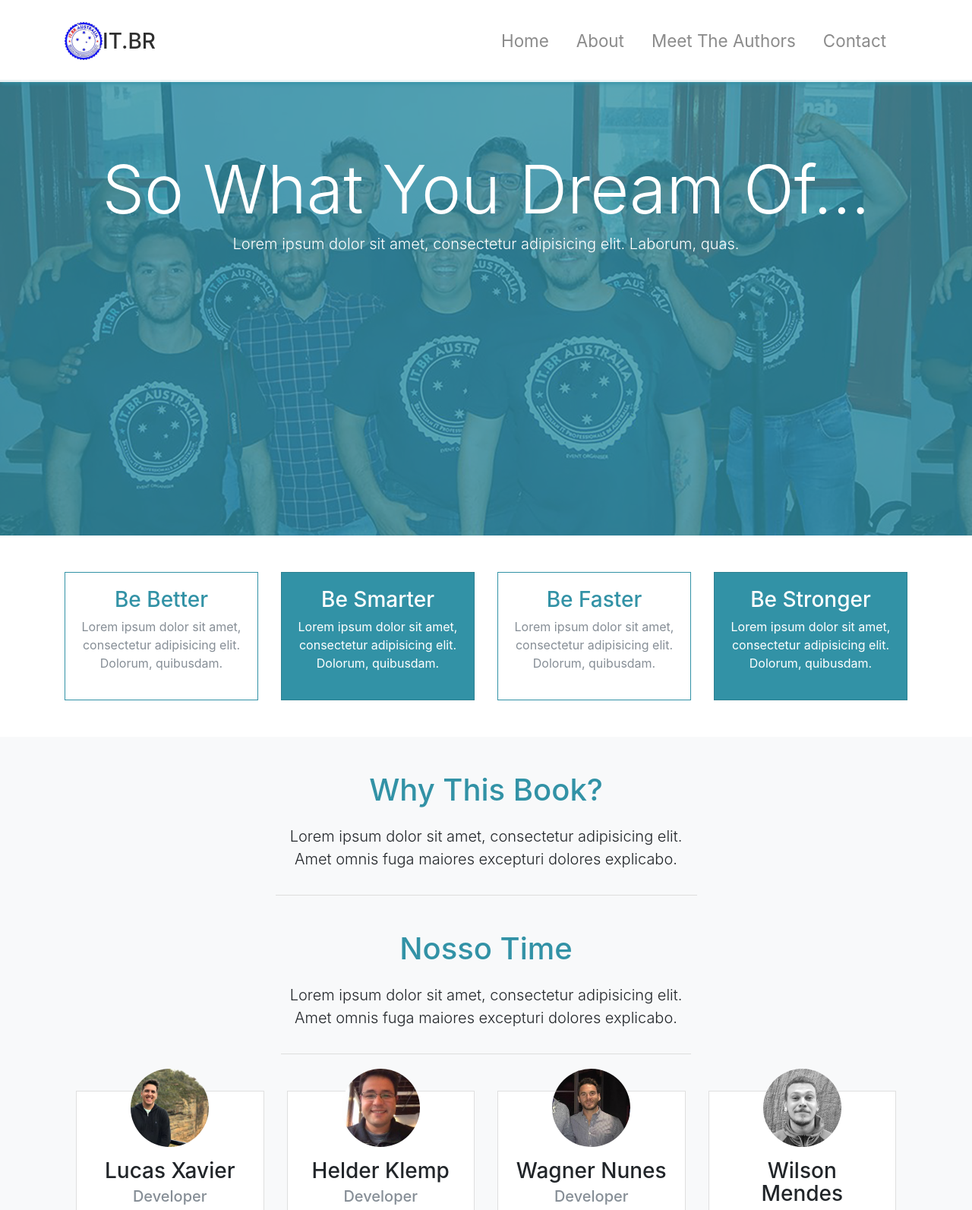
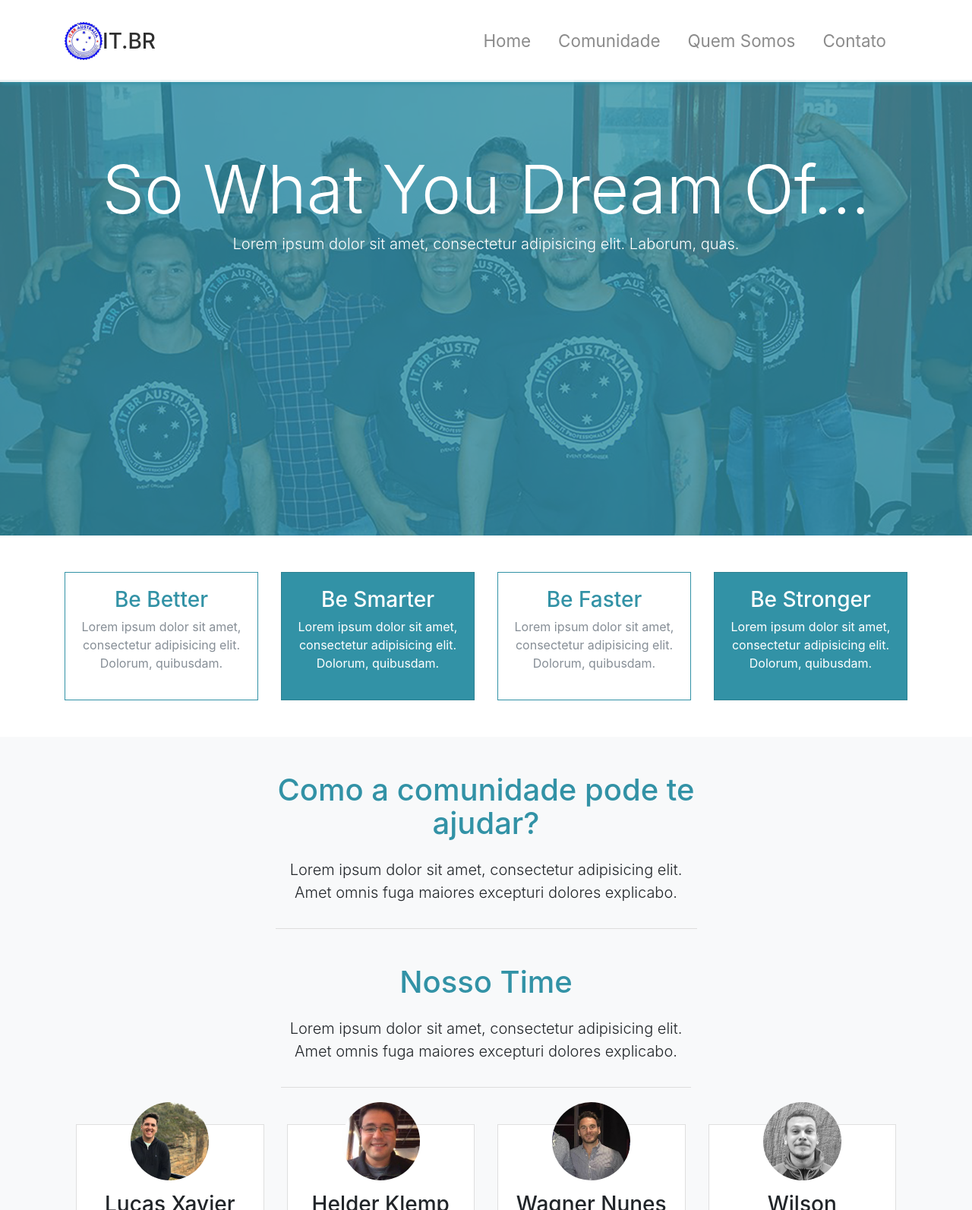
Before and after one commit to fzancanaro/IT.BR, a website: page index.html in a window 1280 px wide. Shown: the top 1593 px of the page at 76% size. Drawn offline with Linux system fonts and the light colour scheme.

Commit message:
update content

```diff
--- a/index.html
+++ b/index.html
@@ -23,13 +23,13 @@
             <a href="#home" class="nav-link">Home</a>
           </li>
           <li class="nav-item">
-            <a href="#about" class="nav-link">About</a>
+            <a href="#about" class="nav-link">Comunidade</a>
           </li>
           <li class="nav-item">
-            <a href="#authors" class="nav-link">Meet The Authors</a>
+            <a href="#authors" class="nav-link">Quem Somos</a>
           </li>
           <li class="nav-item">
-            <a href="#contact" class="nav-link">Contact</a>
+            <a href="#contact" class="nav-link">Contato</a>
           </li>
         </ul>
       </div>
@@ -103,7 +103,7 @@
         <div class="col">
           <div class="info-header mb-5">
             <h1 class="text-primary pb-3">
-              Why This Book?
+              Como a comunidade pode te ajudar?
             </h1>
             <p class="lead pb-3">
               Lorem ipsum dolor sit amet, consectetur adipisicing elit. Amet omnis fuga maiores excepturi dolores explicabo.
```
